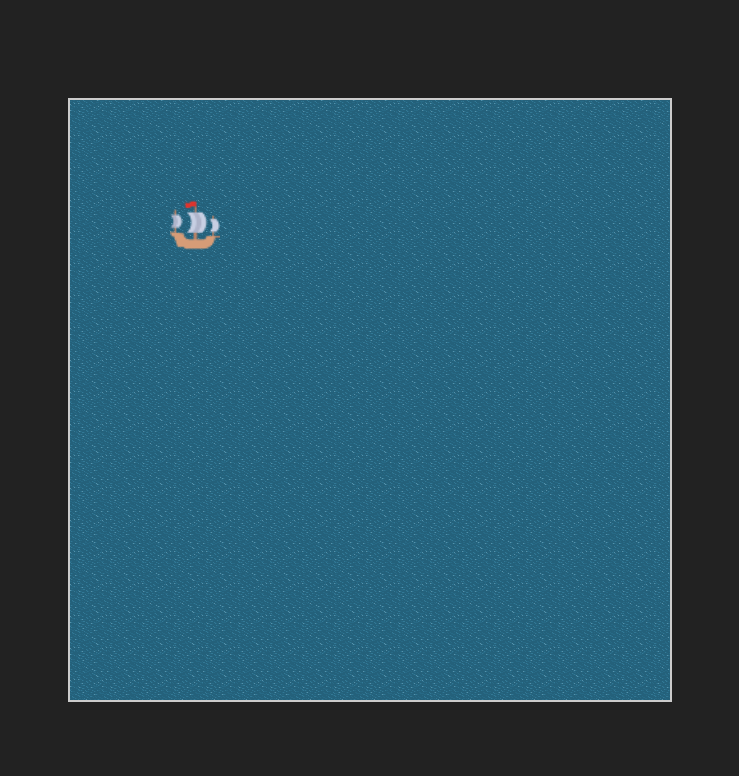
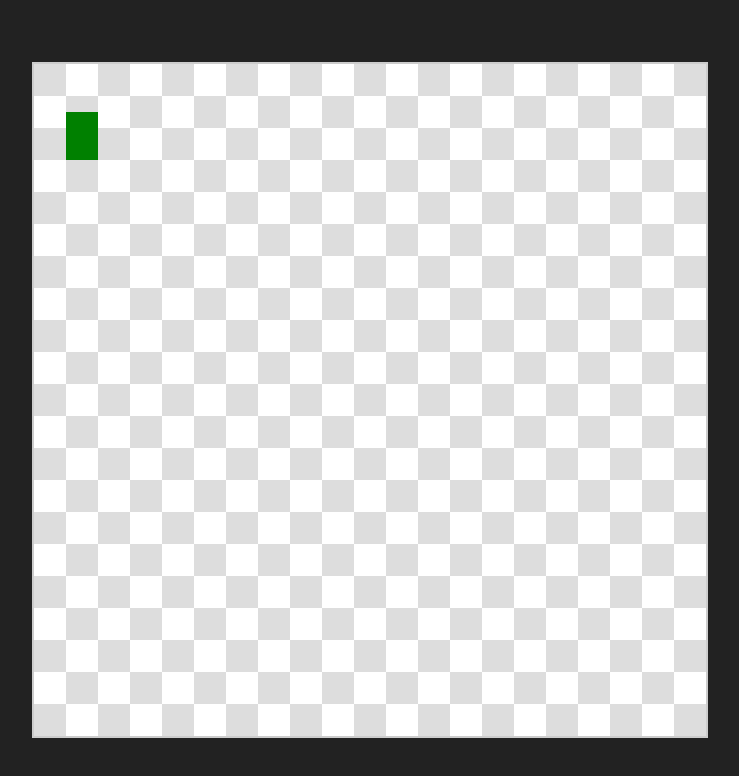
Before and after one commit to markus-willems/gamedev, a website built with webpack: page src/index.html in a window 1280 px wide. Shown: the whole page, without its empty margins (270-1009 px from the left). Built offline with nearby package versions, Linux system fonts and the light colour scheme.

Commit message:
Added current state.

```diff
--- a/src/entities.js
+++ b/src/entities.js
@@ -4,104 +4,87 @@ import { controls, keyCodes } from './controls';
 import { uuidv4 } from './utils';
 
 const globals = {
-    gravity: 10,
+    gravity: 0.8,
+    tileWidth: 32,
+    tileHeight: 32,
 };
 
 const entities = [];
-
-const water = createEntity(
-    {
-        id: uuidv4(),
-        name: 'water',
-        image: 'water.png',
-        x: 0,
-        y: 0,
-        width: 32,
-        height: 32,
-    },
-    () => {},
-    (self, assets, ctx, canvasWidth, canvasHeight) => {
-        for (let i = 0; i < Math.ceil(canvasWidth / self.width); i++) {
-            for (let j = 0; j < Math.ceil(canvasHeight / self.height); j++) {
-                ctx.drawImage(
-                    getImg(self.image, assets),
-                    self.x + self.width * i,
-                    self.y + self.height * j,
-                    self.width,
-                    self.height
-                );
-            }
-        }
-    }
-);
-
+/*
 const player = createEntity(
     {
         id: uuidv4(),
         name: 'player',
-        image: 'caravel.png',
         x: 100,
         y: 100,
-        width: 50,
-        height: 50,
+        width: 30,
+        height: 60,
+        velocityX: 0,
+        velocityY: 0,
+        isJumping: false,
     },
     (self, step, entities) => {
+        self.x = Math.round(self.x + self.velocityX);
+        self.y = Math.round(self.y + self.velocityY);
+        self.velocityY = Math.round(globals.gravity + self.velocityY);
+
+        if (controls.keyDown(keyCodes.SPACE)) {
+            if (!self.isJumping) {
+                self.velocityY = -20;
+                self.isJumping = true;
+            }
+        }
+
+        if (controls.keyDown(keyCodes.LEFT)) {
+            if (!self.isJumping) {
+                if (!self.isJumping) {
+                    self.x -= 4;
+                    self.velocityX = -5;
+                }
+            }
+        }
+
+        if (controls.keyDown(keyCodes.RIGHT)) {
+            if (!self.isJumping) {
+                self.x += 4;
+                self.velocityX = 5;
+            }
+        }
+
         entities
             .filter(entity => entity.state.id !== self.id)
             .forEach(entity => {
                 let { state: other } = entity;
                 if (collisionBetween(self, other)) {
+                    if (other.wall) {
+                        self.y = other.y - self.height;
+                        self.velocityY = 0;
+                        self.velocityX = 0;
+                        self.isJumping = false;
+                    }
                 }
             });
-        if (controls.keyDown(keyCodes.RIGHT)) {
-            self.x += 3;
-        }
-        if (controls.keyDown(keyCodes.LEFT)) {
-            self.x -= 3;
-        }
-        if (controls.keyDown(keyCodes.UP)) {
-            self.y -= 3;
-        }
-        if (controls.keyDown(keyCodes.DOWN)) {
-            self.y += 3;
-        }
     },
     (self, assets, ctx) => {
-        ctx.drawImage(
-            getImg(self.image, assets),
-            self.x,
-            self.y,
-            self.width,
-            self.height
-        );
+        ctx.beginPath();
+        ctx.rect(self.x, self.y, self.width, self.height);
+        ctx.fillStyle = 'green';
+        ctx.fill();
+        ctx.closePath();
     }
 );
 
-const wall = createEntity(
+const ground = createEntity(
     {
         id: uuidv4(),
-        name: 'wall',
-        x: 300,
-        y: 500,
-        width: 20,
-        height: 20,
-        velocityX: 1,
-        velocityY: 1,
-        isJumping: false,
+        height: 30,
+        wall: true,
     },
-    (self, step, entities) => {
-        self.x += self.velocityX * 0.1;
-        self.y += self.velocityY * 0.1;
-        self.velocityY += globals.gravity * 0.1;
-
-        if (controls.keyDown(keyCodes.SPACE)) {
-            if (!self.isJumping) {
-                self.velocityY = -20;
-                //self.isJumping = true;
-            }
-        }
-    },
-    (self, assets, ctx) => {
+    () => {},
+    (self, assets, ctx, canvasWidth, canvasHeight) => {
+        self.x = 0;
+        self.y = canvasHeight - 200;
+        self.width = canvasWidth;
         ctx.beginPath();
         ctx.rect(self.x, self.y, self.width, self.height);
         ctx.fillStyle = '#FF0000';
@@ -109,9 +92,145 @@ const wall = createEntity(
         ctx.closePath();
     }
 );
+ */
 
-entities.push(water);
-entities.push(wall);
+function drawGrid(ctx, width, height, tileWidth, tileHeight) {
+    for (let i = 0; i < width / tileWidth; i++) {
+        for (let j = 0; j < height / tileHeight; j++) {
+            let v = i + j;
+            if (v % 2 === 0) {
+                ctx.fillStyle = '#ddd';
+            } else {
+                ctx.fillStyle = '#ffffff';
+            }
+            ctx.fillRect(tileWidth * i, tileHeight * j, tileWidth, tileHeight);
+        }
+    }
+}
+
+function handleMovement(self, type) {
+    if (self.fps % 10 === 0) {
+        if (type === 'up') {
+            self.y -= globals.tileHeight;
+        } else if (type === 'right') {
+            self.x += globals.tileWidth;
+        } else if (type === 'down') {
+            self.y += globals.tileHeight;
+        } else {
+            self.x -= globals.tileWidth;
+        }
+    }
+}
+
+function handleShooting(self) {
+    if (self.fps % 10 === 0) {
+        let vx = 0;
+        let vy = 0;
+        if (self.facing === 'up') {
+            vy = -10;
+        } else if (self.facing === 'right') {
+            vx = 10;
+        } else if (self.facing === 'down') {
+            vy = 10;
+        } else {
+            vx = -10;
+        }
+        entities.push(bullet(self.x, self.y, vx, vy));
+    }
+}
+
+const grid = createEntity(
+    {
+        id: uuidv4(),
+        width: 32,
+        height: 32,
+    },
+    () => {},
+    (self, assets, ctx, canvasWidth, canvasHeight) => {
+        drawGrid(
+            ctx,
+            canvasWidth,
+            canvasHeight,
+            globals.tileWidth,
+            globals.tileHeight
+        );
+    }
+);
+
+const bullet = (x, y, vx, vy) =>
+    createEntity(
+        {
+            id: uuidv4(),
+            type: 'bullet',
+            velocityX: vx,
+            velocityY: vy,
+            x,
+            y,
+        },
+        self => {
+            self.x = Math.round(self.x + self.velocityX);
+            self.y = Math.round(self.y + self.velocityY);
+        },
+        (self, assets, ctx, canvasWidth, canvasHeight) => {
+            ctx.beginPath();
+            ctx.fillStyle = 'red';
+            ctx.fillRect(self.x, self.y, 8, 8);
+            ctx.closePath();
+        }
+    );
+
+const player = createEntity(
+    {
+        id: uuidv4(),
+        width: 32,
+        height: 48,
+        x: globals.tileWidth,
+        y: globals.tileHeight,
+        isMoving: false,
+        isShooting: false,
+        facing: 'up',
+        fps: 0,
+    },
+    (self, step, entities) => {
+        if (self.fps < 60) {
+            self.fps += 1;
+        } else {
+            self.fps = 1;
+        }
+        if (controls.keyDown(keyCodes.LEFT)) {
+            self.facing = 'left';
+            handleMovement(self, 'left');
+        }
+        if (controls.keyDown(keyCodes.RIGHT)) {
+            self.facing = 'right';
+            handleMovement(self, 'right');
+        }
+        if (controls.keyDown(keyCodes.UP)) {
+            self.facing = 'up';
+            handleMovement(self, 'up');
+        }
+        if (controls.keyDown(keyCodes.DOWN)) {
+            self.facing = 'down';
+            handleMovement(self, 'down');
+        }
+        if (controls.keyDown(keyCodes.SPACE)) {
+            handleShooting(self);
+        }
+    },
+    (self, assets, ctx, canvasWidth, canvasHeight) => {
+        ctx.beginPath();
+        ctx.fillStyle = 'green';
+        ctx.fillRect(
+            self.x,
+            self.y + (self.height - globals.tileHeight),
+            self.width,
+            self.height
+        );
+        ctx.closePath();
+    }
+);
+
+entities.push(grid);
 entities.push(player);
 
 export default entities;
--- a/src/game.js
+++ b/src/game.js
@@ -5,7 +5,6 @@ import entities from './entities';
 window.onload = init(
     {
         images: ['caravel.png', 'water.png'],
-        entities,
     },
     assets => {
         const canvas = document.getElementById('app');
@@ -15,27 +14,18 @@ window.onload = init(
         gameLoop(
             // Update
             step => {
-                assets.entities.forEach(({ entity }) =>
-                    entity.update(step, entities)
-                );
+                entities.forEach(entity => {
+                    entity.update(step, entities);
+                });
             },
             // Render
             () => {
                 // Clear canvas each frame
                 ctx.clearRect(0, 0, canvasWidth, canvasHeight);
-                assets.entities.forEach(({ entity }) =>
-                    entity.render(assets, ctx, canvasWidth, canvasHeight)
-                );
+                entities.forEach(entity => {
+                    entity.render(assets, ctx, canvasWidth, canvasHeight);
+                });
             }
         );
     }
 );
-
-const drawGrid = (ctx, width, height, tileWidth, tileHeight) => {
-    for (let i = 0; i < width / tileWidth; i++) {
-        for (let j = 0; j < height / tileHeight; j++) {
-            ctx.fillStyle = hex();
-            ctx.fillRect(tileWidth * i, tileHeight * j, tileWidth, tileHeight);
-        }
-    }
-};
--- a/src/index.html
+++ b/src/index.html
@@ -30,7 +30,7 @@
 <body>
 
     <div class="main">
-        <canvas id="app" width="600px" height="600px"></canvas>
+        <canvas id="app" width="672px" height="672px"></canvas>
     </div>
 
 </body>
```
Also changed, not shown: .babelrc.
